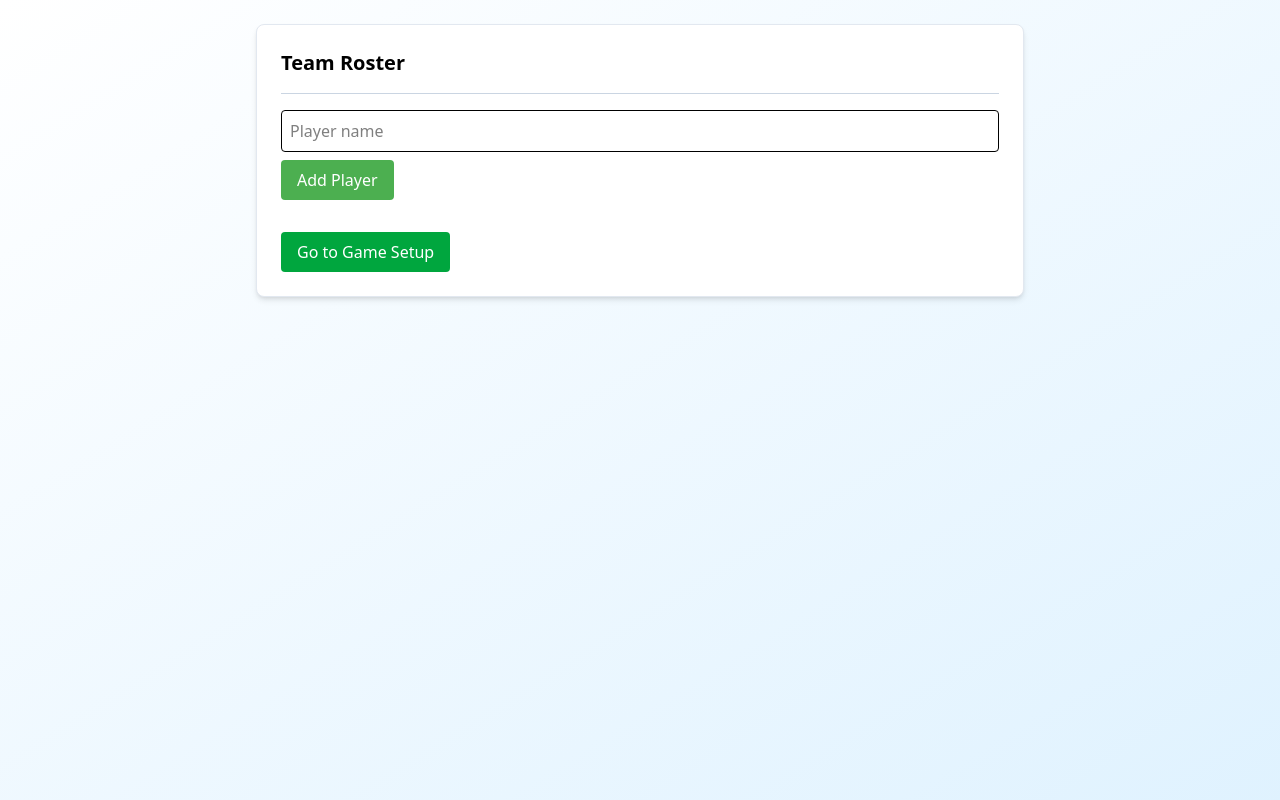
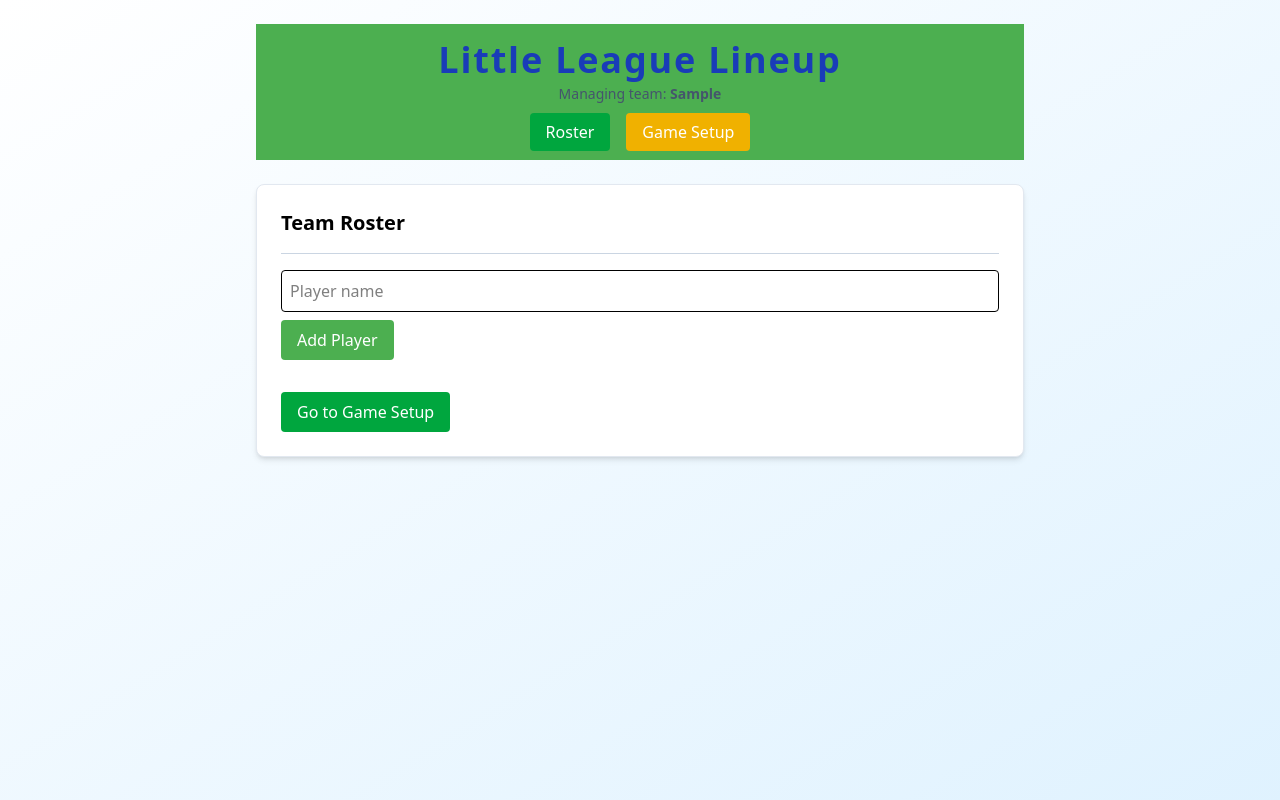
Before and after one commit to seanmck/littleleaguelineups, a React (Vite) app: page / in a window 1280 px wide. Both pictures are taken after typing "Sample" into the empty fields and a click on the button "Add Team". Built offline with nearby package versions, Linux system fonts and the light colour scheme.

Commit message:
Added header for active team

```diff
--- a/package.json
+++ b/package.json
@@ -17,6 +17,7 @@
   },
   "devDependencies": {
     "@tailwindcss/postcss": "^4.0.0-beta.3",
+    "@types/react": "^19.1.3",
     "@vitejs/plugin-react": "^4.2.1",
     "autoprefixer": "^10.4.19",
     "postcss": "^8.4.38",
--- a/src/App.tsx
+++ b/src/App.tsx
@@ -1,4 +1,4 @@
-import { BrowserRouter as Router, Routes, Route, Navigate } from 'react-router-dom';
+import { BrowserRouter as Router, Routes, Route, Navigate, Link } from 'react-router-dom';
 import TeamSelectPage from './pages/TeamSelectPage';
 import RosterPage from './pages/RosterPage';
 import GameSetupPage from './pages/GameSetupPage';
@@ -6,29 +6,53 @@
 import { useStore } from './state/store';
 
 function App() {
-
   const selectedTeamId = useStore(state => state.selectedTeamId);
-
-  if (!selectedTeamId) {
-    return (
-      <main className="min-h-screen bg-gradient-to-br from-white to-sky-100 p-6 font-sans">
-        <div className="max-w-3xl mx-auto">
-          <TeamSelectPage />
-        </div>
-      </main>
+  const activeTeam = useStore(state =>
+    state.teams.find(t => t.id === state.selectedTeamId)
   );
-  }
 
   return (
     <Router>
       <main className="min-h-screen bg-gradient-to-br from-white to-sky-100 p-6 font-sans">
         <div className="max-w-3xl mx-auto">
+          {!selectedTeamId ? (
+            <Routes>
+              <Route path="*" element={<TeamSelectPage />} />
+            </Routes>
+          ) : (
+            <>
+              <header className="mb-6 text-center">
+                <h1 className="text-4xl text-blue-800 font-bold tracking-wider">
+                  Little League Lineup
+                </h1>
+                {activeTeam && (
+                  <p className="text-sm text-slate-600 mt-1">
+                    Managing team: <span className="font-semibold">{activeTeam.name}</span>
+                  </p>
+                )}
+                <div className="mt-4 space-x-4">
+                  <Link
+                    to="/roster"
+                    className="bg-green-600 hover:bg-green-700 text-white px-4 py-2 rounded"
+                  >
+                    Roster
+                  </Link>
+                  <Link
+                    to="/games"
+                    className="bg-yellow-500 hover:bg-yellow-600 text-white px-4 py-2 rounded"
+                  >
+                    Game Setup
+                  </Link>
+                </div>
+              </header>
               <Routes>
                 <Route path="/" element={<Navigate to="/roster" />} />
                 <Route path="/roster" element={<RosterPage />} />
                 <Route path="/games" element={<GameSetupPage />} />
                 <Route path="/games/:gameId" element={<GameDetailPage />} />
               </Routes>
+            </>
+          )}
         </div>
       </main>
     </Router>
--- a/src/pages/TeamSelectPage.tsx
+++ b/src/pages/TeamSelectPage.tsx
@@ -1,9 +1,19 @@
+import { useEffect } from 'react';
 import { useState } from 'react';
 import { useStore } from '../state/store';
+import { useNavigate } from 'react-router-dom';
 
 function TeamSelectPage() {
-  const { teams, addTeam, selectTeam } = useStore();
+  const { teams, addTeam, selectTeam, selectedTeamId } = useStore();
   const [newTeamName, setNewTeamName] = useState('');
+
+  const navigate = useNavigate();
+
+  useEffect(() => {
+    if (selectedTeamId) {
+      navigate('/roster');
+    }
+  }, [selectedTeamId, navigate]);
 
   const handleCreateTeam = () => {
     if (newTeamName.trim()) {
@@ -21,7 +31,10 @@
             <li key={team.id}>
               <button
                 className="bg-blue-600 hover:bg-blue-700 text-white px-4 py-2 rounded"
-                onClick={() => selectTeam(team.id)}
+                onClick={() => {
+                  selectTeam(team.id);
+                  navigate('/roster');
+                }}
               >
                 {team.name}
               </button>
```
Also changed, not shown: 1 other file (tests, documents, lock files or other folders). Lines whose indentation alone changed are shown as unchanged.
